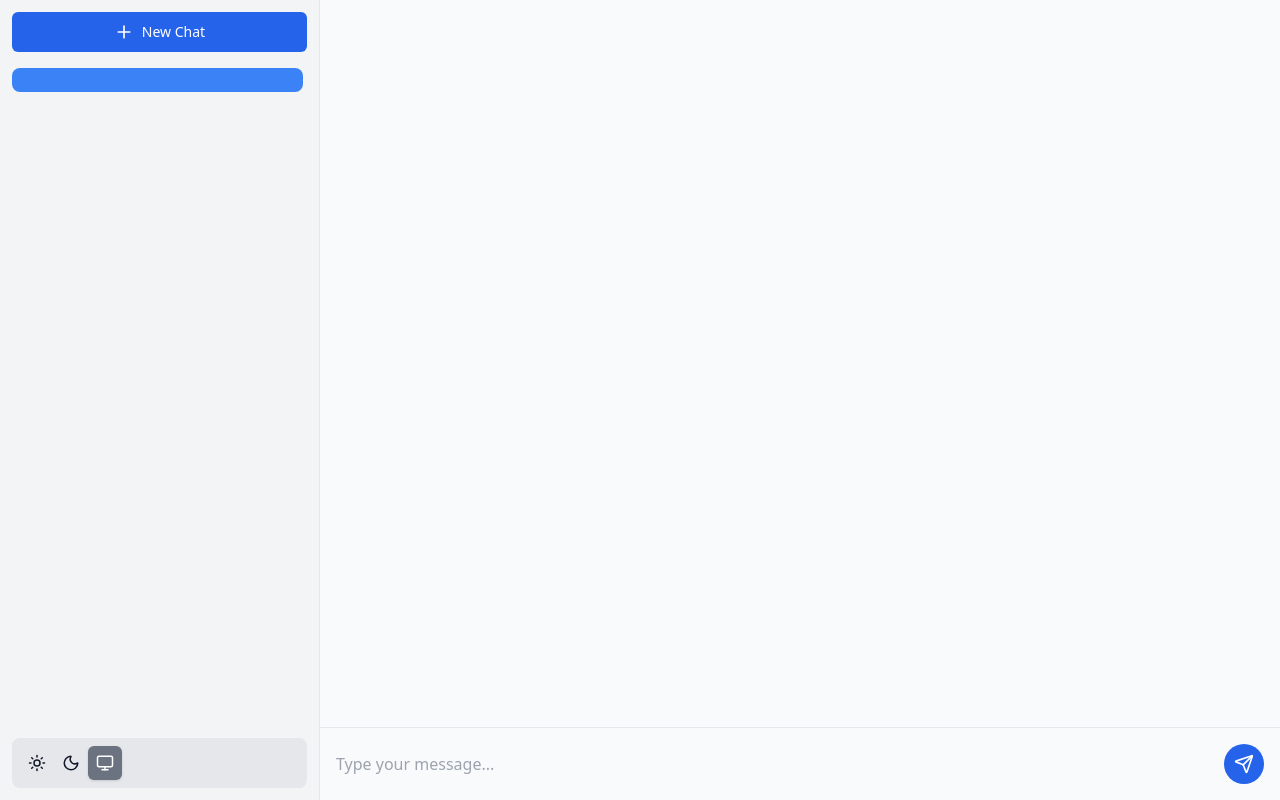
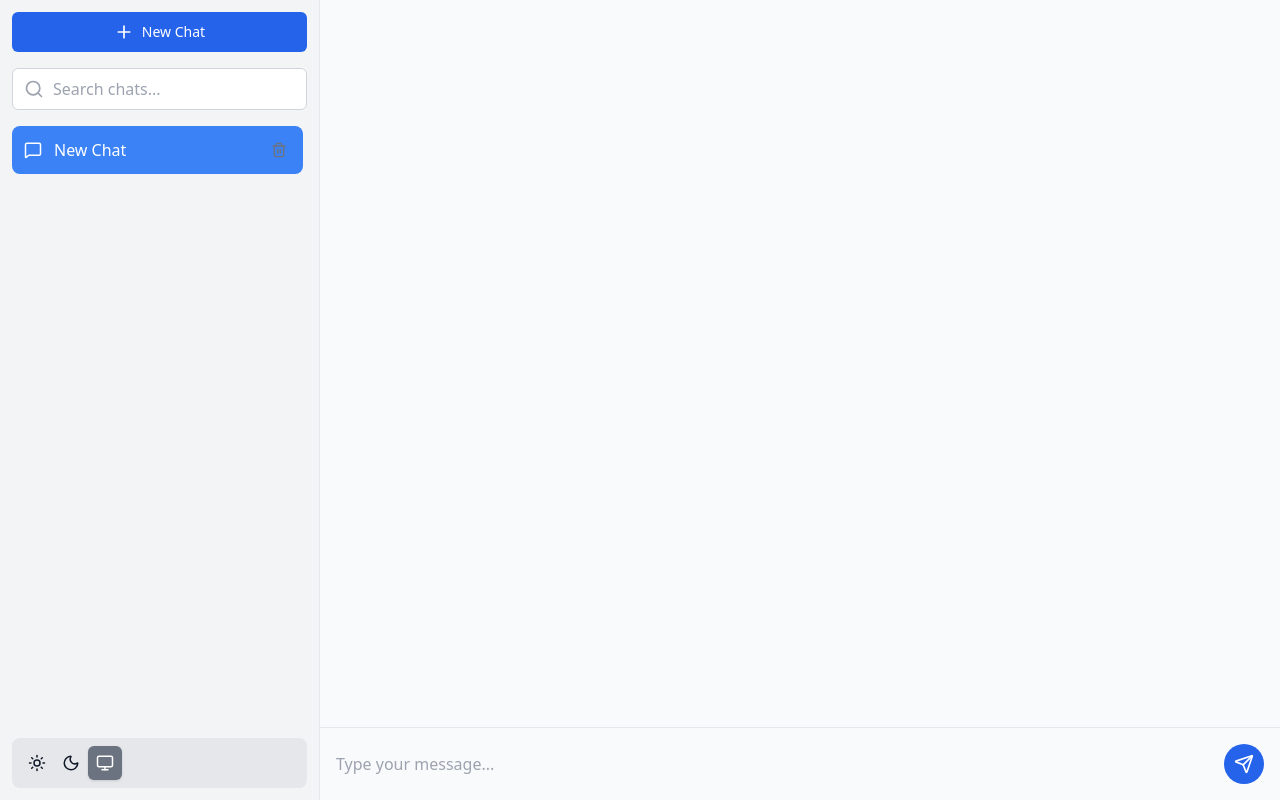
Before and after one commit to vikasbhatt12/gemini-frontend, a React (Vite) app: page / in a window 1280 px wide. Both pictures are taken after a click on the button "New Chat". Built offline with nearby package versions, Linux system fonts and the light colour scheme.

Commit message:
add debounced search, and message enhancements

```diff
--- a/src/App.jsx
+++ b/src/App.jsx
@@ -1,15 +1,11 @@
+// src/App.jsx
 import { useEffect } from 'react';
 import { useSelector } from 'react-redux';
 import { BrowserRouter, Routes, Route } from 'react-router-dom';
 import { Toaster } from 'react-hot-toast';
 import AuthPage from './pages/AuthPage';
-import OtpPage from './pages/OtpPage'; //
+import OtpPage from './pages/OtpPage';
 import { DashboardPage } from './pages/DashboardPage';
-
-// 2. Create a placeholder Dashboard component for now
-function Dashboard() {
-  return <div className="p-8"><h1 className="text-3xl">Welcome to your Dashboard!</h1></div>;
-}
 
 function App() {
   const { theme } = useSelector((state) => state.ui);
@@ -23,13 +19,11 @@ function App() {
     }
   }, [theme]);
 
-
   return (
     <BrowserRouter>
       <Toaster position="top-center" reverseOrder={false} />
       <main className="bg-gray-50 dark:bg-gray-900 text-gray-900 dark:text-gray-50 min-h-screen">
         <Routes>
-
           <Route path="/" element={<DashboardPage />} />
           <Route path="/auth" element={<AuthPage />} />
           <Route path="/auth/otp" element={<OtpPage />} />
--- a/src/components/chat/ChatWindow.jsx
+++ b/src/components/chat/ChatWindow.jsx
@@ -1,16 +1,38 @@
 // src/components/chat/ChatWindow.jsx
 import { useEffect, useRef, useState } from 'react';
 import { useDispatch } from 'react-redux';
+import { Copy } from 'lucide-react';
+import toast from 'react-hot-toast';
 import { MessageInput } from './MessageInput';
 import { addMessage } from '../../features/chat/chatSlice';
 
-// A simple component for rendering one message
 function Message({ message }) {
   const isUser = message.sender === 'user';
+
+  const handleCopy = () => {
+    navigator.clipboard.writeText(message.text);
+    toast.success('Copied to clipboard!');
+  };
+
+  const formattedTime = new Date(message.timestamp).toLocaleTimeString([], {
+    hour: '2-digit',
+    minute: '2-digit',
+  });
+
   return (
-    <div className={`flex ${isUser ? 'justify-end' : 'justify-start'}`}>
+    <div className={`group flex items-end gap-2 ${isUser ? 'justify-end' : 'justify-start'}`}>
+      <button
+        onClick={handleCopy}
+        className="opacity-0 group-hover:opacity-100 transition-opacity text-gray-400 hover:text-gray-600 dark:hover:text-gray-200"
+      >
+        <Copy size={16} />
+      </button>
+
       <div className={`max-w-md p-3 rounded-lg ${isUser ? 'bg-blue-500 text-white' : 'bg-gray-200 dark:bg-gray-700'}`}>
         <p>{message.text}</p>
+        <p className={`text-xs mt-1 ${isUser ? 'text-blue-200' : 'text-gray-500 dark:text-gray-400'} text-right`}>
+          {formattedTime}
+        </p>
       </div>
     </div>
   );
@@ -22,12 +44,10 @@ export function ChatWindow({ chatroom }) {
   const [isTyping, setIsTyping] = useState(false);
   const messages = chatroom.messages;
 
-  // Auto-scroll to the bottom
   useEffect(() => {
     messagesEndRef.current?.scrollIntoView({ behavior: 'smooth' });
   }, [messages]);
 
-  // Simulate AI reply
   useEffect(() => {
     const lastMessage = messages[messages.length - 1];
     if (lastMessage?.sender === 'user') {
@@ -38,7 +58,7 @@ export function ChatWindow({ chatroom }) {
           chatroomId: chatroom.id,
           message: { text: 'This is a simulated AI response.', sender: 'ai' },
         }));
-      }, 1500); // Simulate "thinking" time
+      }, 1500);
       return () => clearTimeout(timer);
     }
   }, [messages, chatroom.id, dispatch]);
--- a/src/components/common/Sidebar.jsx
+++ b/src/components/common/Sidebar.jsx
@@ -1,14 +1,25 @@
+// src/components/common/Sidebar.jsx
+import { useState, useMemo } from 'react';
 import { useSelector, useDispatch } from 'react-redux';
-import { Plus, Trash2, MessageSquare } from 'lucide-react';
+import { Plus, Trash2, MessageSquare, Search } from 'lucide-react';
 import toast from 'react-hot-toast';
-import { createChatroom, deleteChatroom, setActiveChatroom  } from '../../features/chat/chatSlice';
+import { createChatroom, deleteChatroom, setActiveChatroom } from '../../features/chat/chatSlice';
+import { useDebounce } from '../../hooks/useDebounce';
 import { Button } from '../ui/Button';
-import { ThemeToggle } from './ThemeToggle'; // Import ThemeToggle
-
+import { ThemeToggle } from './ThemeToggle';
 
 export function Sidebar() {
   const dispatch = useDispatch();
   const { chatrooms, activeChatroomId } = useSelector((state) => state.chat);
+  const [searchTerm, setSearchTerm] = useState('');
+  const debouncedSearchTerm = useDebounce(searchTerm, 300);
+
+  const filteredChatrooms = useMemo(() => {
+    if (!debouncedSearchTerm) return chatrooms;
+    return chatrooms.filter(room =>
+      room.title.toLowerCase().includes(debouncedSearchTerm.toLowerCase())
+    );
+  }, [chatrooms, debouncedSearchTerm]);
 
   const handleNewChat = () => {
     dispatch(createChatroom());
@@ -16,22 +27,33 @@ export function Sidebar() {
   };
 
   const handleDeleteChat = (e, roomId) => {
-    e.stopPropagation(); // Prevent the chat from being selected when deleting
+    e.stopPropagation();
     dispatch(deleteChatroom(roomId));
     toast.error('Chat deleted!');
   };
 
   return (
     <div className="flex flex-col h-full bg-gray-100 dark:bg-gray-800 p-3">
-      <Button onClick={handleNewChat} className="flex items-center justify-center gap-2 mb-4">
+      <Button onClick={handleNewChat} className="flex items-center justify-center gap-2">
         <Plus size={20} /> New Chat
       </Button>
+
+      <div className="relative my-4">
+        <Search className="absolute left-3 top-1/2 -translate-y-1/2 text-gray-400" size={20} />
+        <input
+          type="text"
+          placeholder="Search chats..."
+          value={searchTerm}
+          onChange={(e) => setSearchTerm(e.target.value)}
+          className="w-full p-2 pl-10 rounded-md bg-white dark:bg-gray-700 border border-gray-300 dark:border-gray-600 focus:outline-none focus:ring-2 focus:ring-blue-500"
+        />
+      </div>
+
       <div className="flex-1 overflow-y-auto pr-1">
         <ul className="space-y-2">
-          {chatrooms.map((room) => (
+          {filteredChatrooms.map((room) => (
             <li
               key={room.id}
-              // Add onClick to the list item
               onClick={() => dispatch(setActiveChatroom(room.id))}
               className={`flex items-center justify-between p-3 rounded-lg cursor-pointer transition-colors ${
                 activeChatroomId === room.id
@@ -39,13 +61,21 @@ export function Sidebar() {
                   : 'hover:bg-gray-200 dark:hover:bg-gray-700'
               }`}
             >
-            {/* ... rest of the li content ... */}
+              <div className="flex items-center gap-3 truncate">
+                <MessageSquare size={18} />
+                <span className="truncate">{room.title}</span>
+              </div>
+              <button
+                onClick={(e) => handleDeleteChat(e, room.id)}
+                className="p-1 rounded-md hover:bg-red-500/20 text-gray-500 hover:text-red-500 dark:text-gray-400"
+              >
+                <Trash2 size={16} />
+              </button>
             </li>
           ))}
         </ul>
       </div>
-
-      <div className="mt-auto"> {/* This pushes the toggle to the bottom */}
+      <div className="mt-auto">
         <ThemeToggle />
       </div>
     </div>
--- /dev/null
+++ b/src/hooks/useDebounce.js
@@ -0,0 +1,17 @@
+import { useState, useEffect } from 'react';
+
+export function useDebounce(value, delay) {
+  const [debouncedValue, setDebouncedValue] = useState(value);
+
+  useEffect(() => {
+    const handler = setTimeout(() => {
+      setDebouncedValue(value);
+    }, delay);
+
+    return () => {
+      clearTimeout(handler);
+    };
+  }, [value, delay]);
+
+  return debouncedValue;
+}
```
